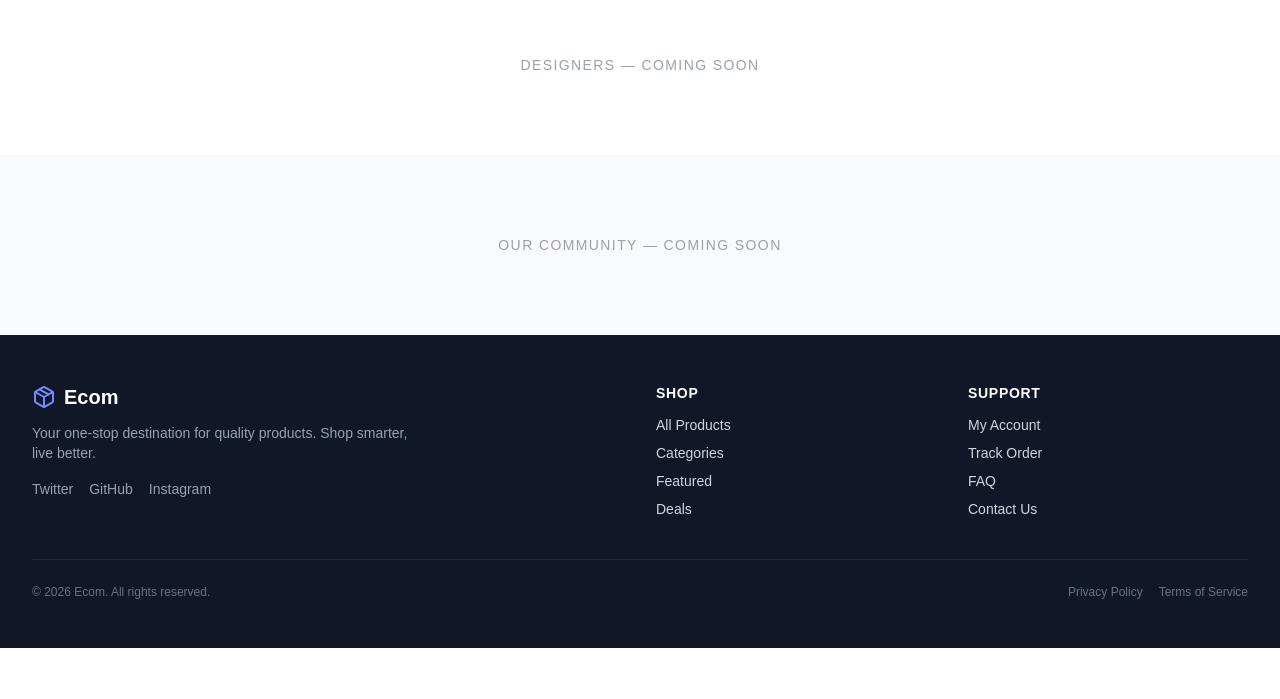
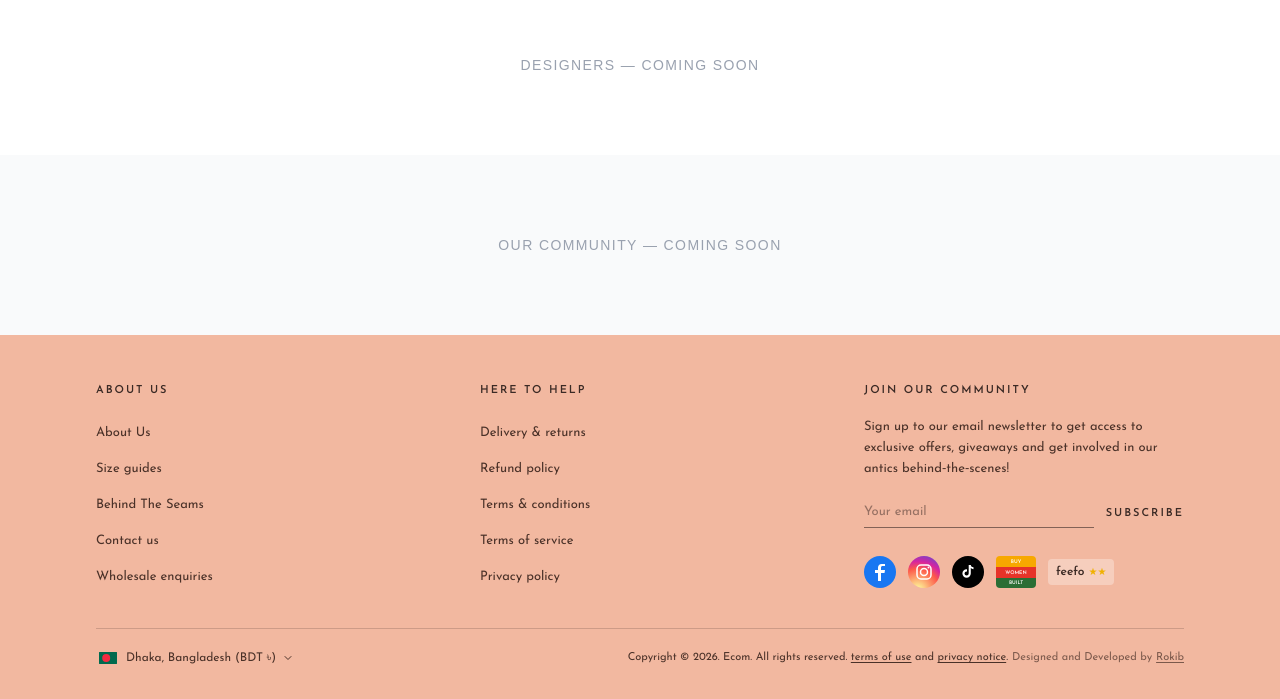
Before and after one commit to Rokib324/modern_ecom, a Next.js app: page / in a window 1280 px wide. Shown: the part 1514-2213 px from the top of the page. Before the commit the page ends 2162 px from the top, so only its background shows below. Built offline with nearby package versions, Linux system fonts and the light colour scheme; no server answers.

Commit message:
implement footer

```diff
--- a/components/layout/Footer.tsx
+++ b/components/layout/Footer.tsx
@@ -1,60 +1,264 @@
+"use client";
+
 import Link from "next/link";
-import { Package } from "lucide-react";
+import { useState } from "react";
+import { ChevronDown } from "lucide-react";
+
+const aboutLinks = [
+  { label: "About Us", href: "/about" },
+  { label: "Size guides", href: "/size-guides" },
+  { label: "Behind The Seams", href: "/behind-the-seams" },
+  { label: "Contact us", href: "/contact" },
+  { label: "Wholesale enquiries", href: "/wholesale" },
+];
+
+const helpLinks = [
+  { label: "Delivery & returns", href: "/delivery-returns" },
+  { label: "Refund policy", href: "/refund-policy" },
+  { label: "Terms & conditions", href: "/terms-conditions" },
+  { label: "Terms of service", href: "/terms-of-service" },
+  { label: "Privacy policy", href: "/privacy-policy" },
+];
+
+const EMAIL = "rakib4458@gmail.com";
+
+function CopyEmail() {
+  const [copied, setCopied] = useState(false);
+
+  const handleCopy = () => {
+    navigator.clipboard.writeText(EMAIL).then(() => {
+      setCopied(true);
+      setTimeout(() => setCopied(false), 2000);
+    });
+  };
+
+  return (
+    <span className="ml-1 opacity-70 inline-flex items-center gap-1">
+      Designed and Developed by{" "}
+      <button
+        onClick={handleCopy}
+        title="Click to copy email"
+        className="relative inline-flex items-center gap-0.5 underline underline-offset-2 hover:opacity-100 transition-opacity cursor-pointer"
+      >
+        Rokib
+        {copied && (
+          <span className="absolute -top-7 left-1/2 -translate-x-1/2 bg-[#3b2a25] text-white text-[10px] tracking-wide px-2 py-0.5 rounded whitespace-nowrap shadow">
+            Copied!
+          </span>
+        )}
+      </button>
+    </span>
+  );
+}
 
 export default function Footer() {
   const year = new Date().getFullYear();
+  const [email, setEmail] = useState("");
+  const [subscribed, setSubscribed] = useState(false);
+
+  const handleSubscribe = (e: React.FormEvent) => {
+    e.preventDefault();
+    if (email) {
+      setSubscribed(true);
+      setEmail("");
+    }
+  };
 
   return (
-    <footer className="bg-gray-900 text-gray-300 mt-auto">
-      <div className="max-w-7xl mx-auto px-4 sm:px-6 lg:px-8 py-12">
-        <div className="grid grid-cols-1 md:grid-cols-4 gap-8">
-          {/* Brand */}
-          <div className="col-span-1 md:col-span-2">
-            <Link href="/" className="flex items-center gap-2 font-bold text-xl text-white mb-3">
-              <Package className="w-6 h-6 text-indigo-400" />
-              <span>Ecom</span>
-            </Link>
-            <p className="text-sm text-gray-400 max-w-sm">
-              Your one-stop destination for quality products. Shop smarter, live better.
-            </p>
-            <div className="flex gap-4 mt-4">
-              <a href="#" className="text-gray-400 hover:text-white transition-colors text-sm">Twitter</a>
-              <a href="#" className="text-gray-400 hover:text-white transition-colors text-sm">GitHub</a>
-              <a href="#" className="text-gray-400 hover:text-white transition-colors text-sm">Instagram</a>
-            </div>
-          </div>
+    <footer
+      className="mt-auto"
+      style={{
+        backgroundColor: "#f2b8a0",
+        fontFamily: "'Josefin Sans', sans-serif",
+      }}
+    >
+      {/* Google Font */}
+      <style>{`@import url('https://fonts.googleapis.com/css2?family=Josefin+Sans:wght@300;400;500;600&display=swap');`}</style>
 
-          {/* Shop */}
+      {/* ── Main Grid ── */}
+      <div className="max-w-6xl mx-auto px-6 lg:px-8 pt-12 pb-8">
+        <div className="grid grid-cols-1 sm:grid-cols-2 lg:grid-cols-3 gap-10 lg:gap-16">
+
+          {/* ── Column 1: About Us ── */}
           <div>
-            <h4 className="font-semibold text-white mb-3 text-sm uppercase tracking-wider">Shop</h4>
-            <ul className="space-y-2 text-sm">
-              <li><Link href="/products" className="hover:text-white transition-colors">All Products</Link></li>
-              <li><Link href="/categories" className="hover:text-white transition-colors">Categories</Link></li>
-              <li><Link href="/?featured=true" className="hover:text-white transition-colors">Featured</Link></li>
-              <li><Link href="/deals" className="hover:text-white transition-colors">Deals</Link></li>
+            <h4 className="text-[11px] font-semibold tracking-[0.18em] uppercase text-[#3b2a25] mb-5">
+              About Us
+            </h4>
+            <ul className="space-y-3">
+              {aboutLinks.map(({ label, href }) => (
+                <li key={label}>
+                  <Link
+                    href={href}
+                    className="text-[13px] text-[#4a3128] hover:text-[#3b2a25] transition-colors"
+                  >
+                    {label}
+                  </Link>
+                </li>
+              ))}
             </ul>
           </div>
 
-          {/* Support */}
+          {/* ── Column 2: Here To Help ── */}
           <div>
-            <h4 className="font-semibold text-white mb-3 text-sm uppercase tracking-wider">Support</h4>
-            <ul className="space-y-2 text-sm">
-              <li><Link href="/account" className="hover:text-white transition-colors">My Account</Link></li>
-              <li><Link href="/orders" className="hover:text-white transition-colors">Track Order</Link></li>
-              <li><Link href="/faq" className="hover:text-white transition-colors">FAQ</Link></li>
-              <li><Link href="/contact" className="hover:text-white transition-colors">Contact Us</Link></li>
+            <h4 className="text-[11px] font-semibold tracking-[0.18em] uppercase text-[#3b2a25] mb-5">
+              Here To Help
+            </h4>
+            <ul className="space-y-3">
+              {helpLinks.map(({ label, href }) => (
+                <li key={label}>
+                  <Link
+                    href={href}
+                    className="text-[13px] text-[#4a3128] hover:text-[#3b2a25] transition-colors"
+                  >
+                    {label}
+                  </Link>
+                </li>
+              ))}
             </ul>
+          </div>
+
+          {/* ── Column 3: Join Our Community ── */}
+          <div className="sm:col-span-2 lg:col-span-1">
+            <h4 className="text-[11px] font-semibold tracking-[0.18em] uppercase text-[#3b2a25] mb-4">
+              Join Our Community
+            </h4>
+            <p className="text-[13px] text-[#4a3128] leading-relaxed mb-5 max-w-xs">
+              Sign up to our email newsletter to get access to exclusive offers,
+              giveaways and get involved in our antics behind‑the‑scenes!
+            </p>
+
+            {/* Email form */}
+            {subscribed ? (
+              <p className="text-[13px] text-[#3b2a25] font-medium">
+                ✓ Thank you for subscribing!
+              </p>
+            ) : (
+              <form onSubmit={handleSubscribe} className="flex items-end gap-3 max-w-sm">
+                <div className="flex-1">
+                  <label htmlFor="footer-email" className="sr-only">Your email</label>
+                  <input
+                    id="footer-email"
+                    type="email"
+                    required
+                    value={email}
+                    onChange={(e) => setEmail(e.target.value)}
+                    placeholder="Your email"
+                    className="w-full bg-transparent border-0 border-b border-[#3b2a25]/60 pb-1.5 text-[13px] text-[#3b2a25] placeholder-[#3b2a25]/50 focus:outline-none focus:border-[#3b2a25] transition-colors"
+                  />
+                </div>
+                <button
+                  type="submit"
+                  className="text-[11px] tracking-[0.18em] uppercase font-semibold text-[#3b2a25] hover:opacity-70 transition-opacity pb-1.5 flex-shrink-0"
+                >
+                  Subscribe
+                </button>
+              </form>
+            )}
+
+            {/* Social + Trust badges */}
+            <div className="flex items-center gap-3 mt-7 flex-wrap">
+              {/* Facebook */}
+              <a href="#" aria-label="Facebook" className="hover:opacity-80 transition-opacity">
+                <svg className="w-8 h-8" viewBox="0 0 32 32" fill="none">
+                  <circle cx="16" cy="16" r="16" fill="#1877F2" />
+                  <path
+                    d="M21 10h-2.5C17.67 10 17 10.67 17 11.5V14h4l-.5 3H17v8h-3v-8h-3v-3h3v-2.5C14 9.57 15.57 8 17.5 8H21v2z"
+                    fill="white"
+                  />
+                </svg>
+              </a>
+
+              {/* Instagram */}
+              <a href="#" aria-label="Instagram" className="hover:opacity-80 transition-opacity">
+                <svg className="w-8 h-8" viewBox="0 0 32 32" fill="none">
+                  <circle cx="16" cy="16" r="16" fill="url(#ig-grad)" />
+                  <defs>
+                    <radialGradient id="ig-grad" cx="30%" cy="107%" r="150%">
+                      <stop offset="0%" stopColor="#fdf497" />
+                      <stop offset="5%" stopColor="#fdf497" />
+                      <stop offset="45%" stopColor="#fd5949" />
+                      <stop offset="60%" stopColor="#d6249f" />
+                      <stop offset="90%" stopColor="#285AEB" />
+                    </radialGradient>
+                  </defs>
+                  <rect x="9" y="9" width="14" height="14" rx="4" stroke="white" strokeWidth="1.5" fill="none" />
+                  <circle cx="16" cy="16" r="3.5" stroke="white" strokeWidth="1.5" fill="none" />
+                  <circle cx="20.5" cy="11.5" r="1" fill="white" />
+                </svg>
+              </a>
+
+              {/* TikTok */}
+              <a href="#" aria-label="TikTok" className="hover:opacity-80 transition-opacity">
+                <svg className="w-8 h-8" viewBox="0 0 32 32" fill="none">
+                  <circle cx="16" cy="16" r="16" fill="#010101" />
+                  <path
+                    d="M21.5 13.3c-1.1-.1-2-.6-2.7-1.3v5.5a4.2 4.2 0 1 1-4.2-4.2c.1 0 .3 0 .4 0v2.1c-.1 0-.3 0-.4 0a2.1 2.1 0 1 0 2.1 2.1V9h2.1c.2 1.3 1.2 2.3 2.7 2.3v2z"
+                    fill="white"
+                  />
+                </svg>
+              </a>
+
+              {/* Buy Women Built badge */}
+              <a href="#" aria-label="Buy Women Built" className="hover:opacity-80 transition-opacity">
+                <div className="w-10 h-8 rounded overflow-hidden flex flex-col text-[5px] font-bold text-white">
+                  <div className="bg-[#f7a800] flex-1 flex items-center justify-center">BUY</div>
+                  <div className="bg-[#e63329] flex-1 flex items-center justify-center">WOMEN</div>
+                  <div className="bg-[#2a6e35] flex-1 flex items-center justify-center">BUILT</div>
+                </div>
+              </a>
+
+              {/* Feefo badge */}
+              <a href="#" aria-label="Feefo reviews" className="hover:opacity-80 transition-opacity">
+                <div className="flex items-center gap-1 bg-white/30 rounded px-2 py-1">
+                  <span className="text-[12px] font-semibold text-[#3b2a25]">feefo</span>
+                  <span className="text-yellow-500 text-[10px]">★★</span>
+                </div>
+              </a>
+            </div>
           </div>
         </div>
 
-        <div className="border-t border-gray-800 mt-10 pt-6 flex flex-col sm:flex-row justify-between items-center gap-4 text-xs text-gray-500">
-          <p>© {year} Ecom. All rights reserved.</p>
-          <div className="flex gap-4">
-            <Link href="/privacy" className="hover:text-gray-300 transition-colors">Privacy Policy</Link>
-            <Link href="/terms" className="hover:text-gray-300 transition-colors">Terms of Service</Link>
+        {/* ── Bottom Bar ── */}
+        <div className="mt-10 pt-5 border-t border-[#3b2a25]/20">
+          <div className="flex flex-col sm:flex-row items-start sm:items-center justify-between gap-3">
+            {/* Currency selector */}
+            <button className="flex items-center gap-1.5 text-[12px] text-[#4a3128] hover:text-[#3b2a25] transition-colors">
+              {/* Bangladesh flag */}
+              <svg className="w-6 h-3 rounded-sm" viewBox="0 0 900 600" fill="none">
+                {/* Bangladesh flag: green field + red disc offset left of center */}
+                <rect width="900" height="600" fill="#006A4E" />
+                <circle cx="360" cy="300" r="200" fill="#F42A41" />
+              </svg>
+              Dhaka, Bangladesh (BDT ৳)
+              <ChevronDown className="w-3 h-3" />
+            </button>
+
+            {/* Copyright */}
+            <p className="text-[11px] text-[#4a3128] leading-relaxed">
+              Copyright © {year}. Ecom. All rights reserved.{" "}
+              <Link href="/terms-of-service" className="underline underline-offset-2 hover:text-[#3b2a25]">
+                terms of use
+              </Link>{" "}
+              and{" "}
+              <Link href="/privacy-policy" className="underline underline-offset-2 hover:text-[#3b2a25]">
+                privacy notice
+              </Link>
+              .
+              <CopyEmail />
+            </p>
           </div>
         </div>
       </div>
+
+      {/* ── Live Chat Bubble ── */}
+      <button
+        aria-label="Live chat"
+        className="fixed bottom-6 left-6 w-12 h-12 bg-[#3b2a25] text-white rounded-full flex items-center justify-center shadow-lg hover:bg-[#2a1e1a] transition-colors z-40"
+      >
+        <svg className="w-5 h-5" viewBox="0 0 24 24" fill="currentColor">
+          <path d="M20 2H4C2.9 2 2 2.9 2 4v18l4-4h14c1.1 0 2-.9 2-2V4c0-1.1-.9-2-2-2zm0 12H6l-2 2V4h16v10z" />
+        </svg>
+      </button>
     </footer>
   );
 }
```
